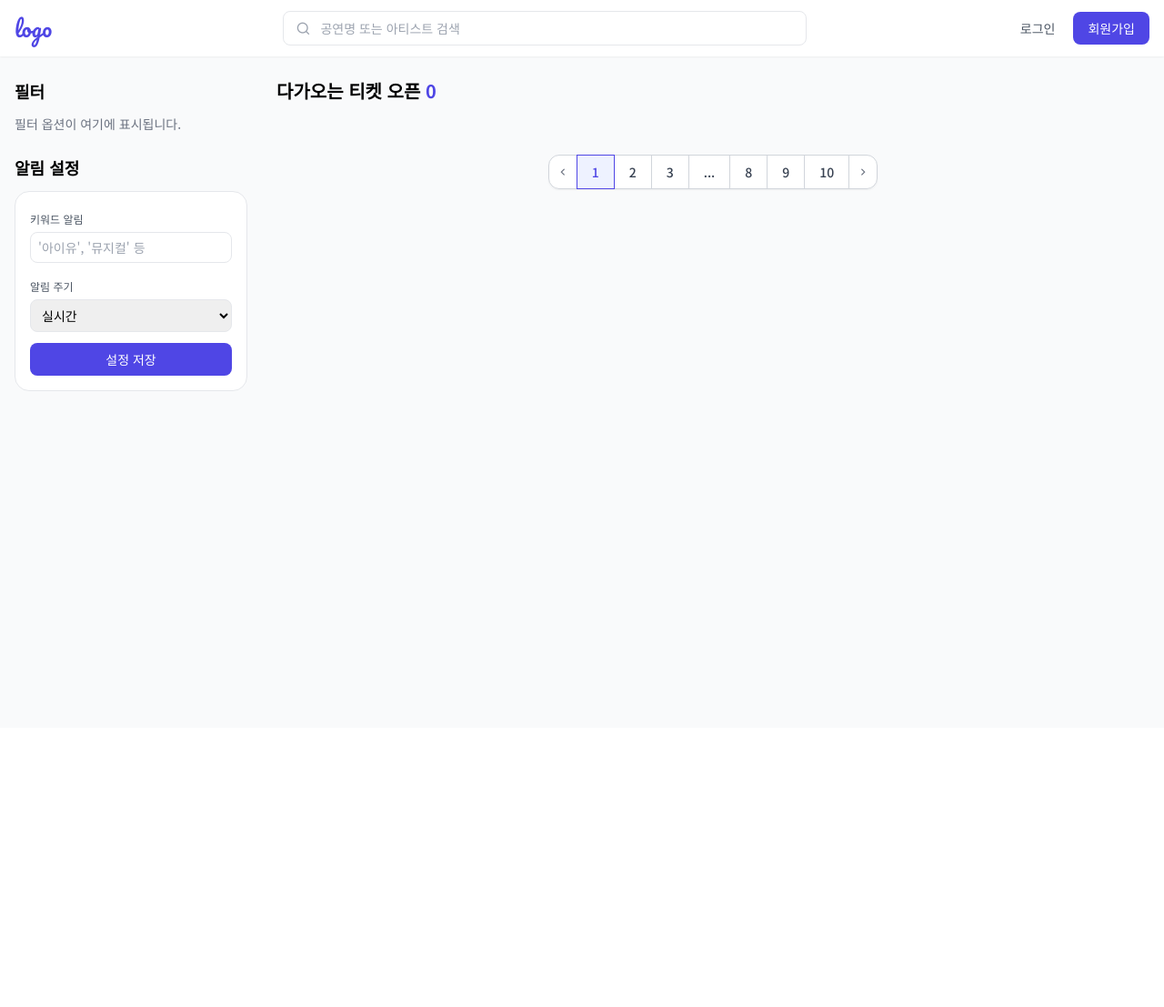
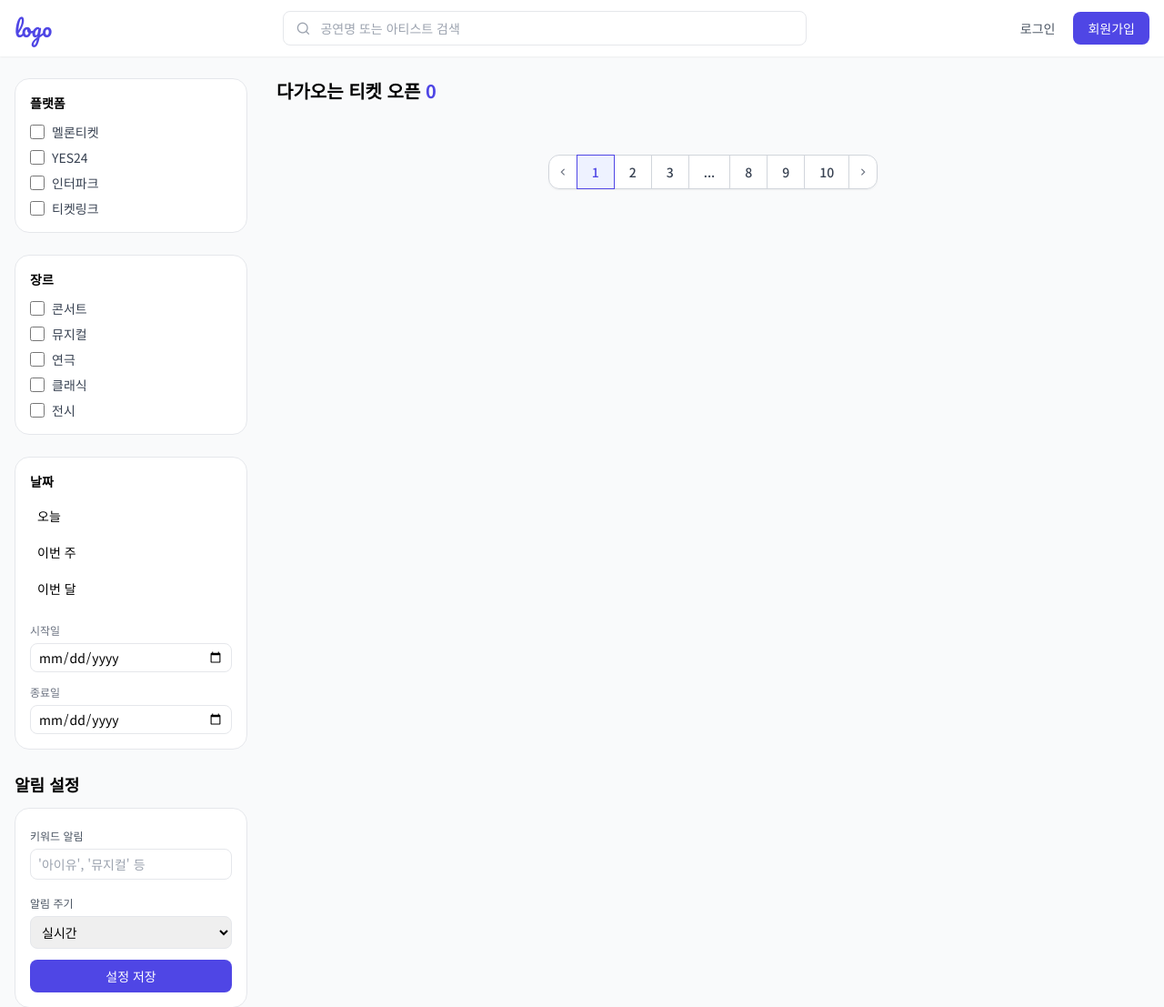
Before and after one commit to 122yjs/ticket-alarm, a FastAPI app: page / in a window 1280 px wide. Shown: the top 1107 px of the page at 91% size. Before the commit the page ends 430 px from the top, so only its background shows below. Run offline with FastAPI, Linux system fonts and the light colour scheme; some libraries are stand-ins or nearby versions.

Commit message:
feat(templates): add filter sidebar with platform, genre and date options
Implement interactive filter components in the sidebar to allow users to filter events by platform, genre, and date range. This enhances the user experience by providing more refined search capabilities.

```diff
--- a/templates/index.html
+++ b/templates/index.html
@@ -70,10 +70,74 @@
         <!-- 좌측 필터 사이드바 -->
         <aside class="w-64 flex-shrink-0">
             <div class="sticky top-24 space-y-6">
-                <!-- 필터 및 정렬 기능이 여기에 위치할 예정입니다. -->
-                <div>
-                    <h3 class="font-bold text-lg mb-3">필터</h3>
-                    <p class="text-sm text-gray-500">필터 옵션이 여기에 표시됩니다.</p>
+                <!-- 플랫폼 필터 -->
+                <div class="bg-white rounded-lg border border-gray-200 p-4">
+                    <h4 class="font-bold text-sm mb-3">플랫폼</h4>
+                    <div class="space-y-2">
+                        <label class="flex items-center text-sm">
+                            <input type="checkbox" class="h-4 w-4 rounded border-gray-300 text-primary focus:ring-primary">
+                            <span class="ml-2 text-gray-700">멜론티켓</span>
+                        </label>
+                        <label class="flex items-center text-sm">
+                            <input type="checkbox" class="h-4 w-4 rounded border-gray-300 text-primary focus:ring-primary">
+                            <span class="ml-2 text-gray-700">YES24</span>
+                        </label>
+                        <label class="flex items-center text-sm">
+                            <input type="checkbox" class="h-4 w-4 rounded border-gray-300 text-primary focus:ring-primary">
+                            <span class="ml-2 text-gray-700">인터파크</span>
+                        </label>
+                        <label class="flex items-center text-sm">
+                            <input type="checkbox" class="h-4 w-4 rounded border-gray-300 text-primary focus:ring-primary">
+                            <span class="ml-2 text-gray-700">티켓링크</span>
+                        </label>
+                    </div>
+                </div>
+
+                <!-- 장르 필터 -->
+                <div class="bg-white rounded-lg border border-gray-200 p-4">
+                    <h4 class="font-bold text-sm mb-3">장르</h4>
+                    <div class="space-y-2">
+                        <label class="flex items-center text-sm">
+                            <input type="checkbox" class="h-4 w-4 rounded border-gray-300 text-primary focus:ring-primary">
+                            <span class="ml-2 text-gray-700">콘서트</span>
+                        </label>
+                        <label class="flex items-center text-sm">
+                            <input type="checkbox" class="h-4 w-4 rounded border-gray-300 text-primary focus:ring-primary">
+                            <span class="ml-2 text-gray-700">뮤지컬</span>
+                        </label>
+                        <label class="flex items-center text-sm">
+                            <input type="checkbox" class="h-4 w-4 rounded border-gray-300 text-primary focus:ring-primary">
+                            <span class="ml-2 text-gray-700">연극</span>
+                        </label>
+                        <label class="flex items-center text-sm">
+                            <input type="checkbox" class="h-4 w-4 rounded border-gray-300 text-primary focus:ring-primary">
+                            <span class="ml-2 text-gray-700">클래식</span>
+                        </label>
+                        <label class="flex items-center text-sm">
+                            <input type="checkbox" class="h-4 w-4 rounded border-gray-300 text-primary focus:ring-primary">
+                            <span class="ml-2 text-gray-700">전시</span>
+                        </label>
+                    </div>
+                </div>
+
+                <!-- 날짜 필터 -->
+                <div class="bg-white rounded-lg border border-gray-200 p-4">
+                    <h4 class="font-bold text-sm mb-3">날짜</h4>
+                    <div class="space-y-2">
+                        <button class="w-full text-left text-sm py-1.5 px-2 rounded-md hover:bg-gray-100">오늘</button>
+                        <button class="w-full text-left text-sm py-1.5 px-2 rounded-md hover:bg-gray-100">이번 주</button>
+                        <button class="w-full text-left text-sm py-1.5 px-2 rounded-md hover:bg-gray-100">이번 달</button>
+                    </div>
+                    <div class="mt-4 space-y-2">
+                        <div>
+                            <label class="text-xs text-gray-500">시작일</label>
+                            <input type="date" class="w-full mt-1 text-sm border border-gray-200 rounded-button px-2 py-1 focus:ring-1 focus:ring-primary focus:border-primary">
+                        </div>
+                        <div>
+                            <label class="text-xs text-gray-500">종료일</label>
+                            <input type="date" class="w-full mt-1 text-sm border border-gray-200 rounded-button px-2 py-1 focus:ring-1 focus:ring-primary focus:border-primary">
+                        </div>
+                    </div>
                 </div>
                  <div>
                     <h3 class="font-bold text-lg mb-3">알림 설정</h3>
```
